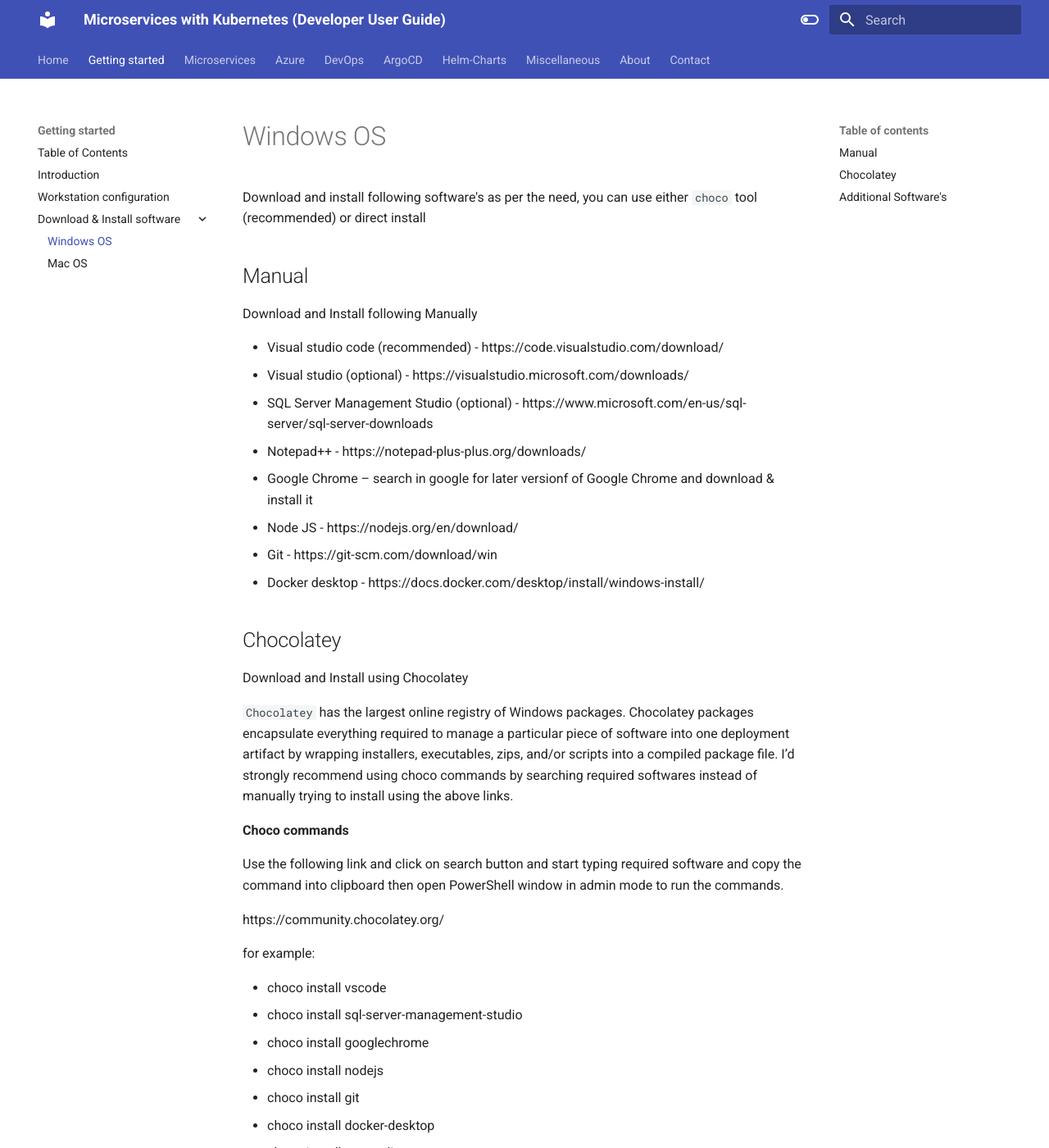
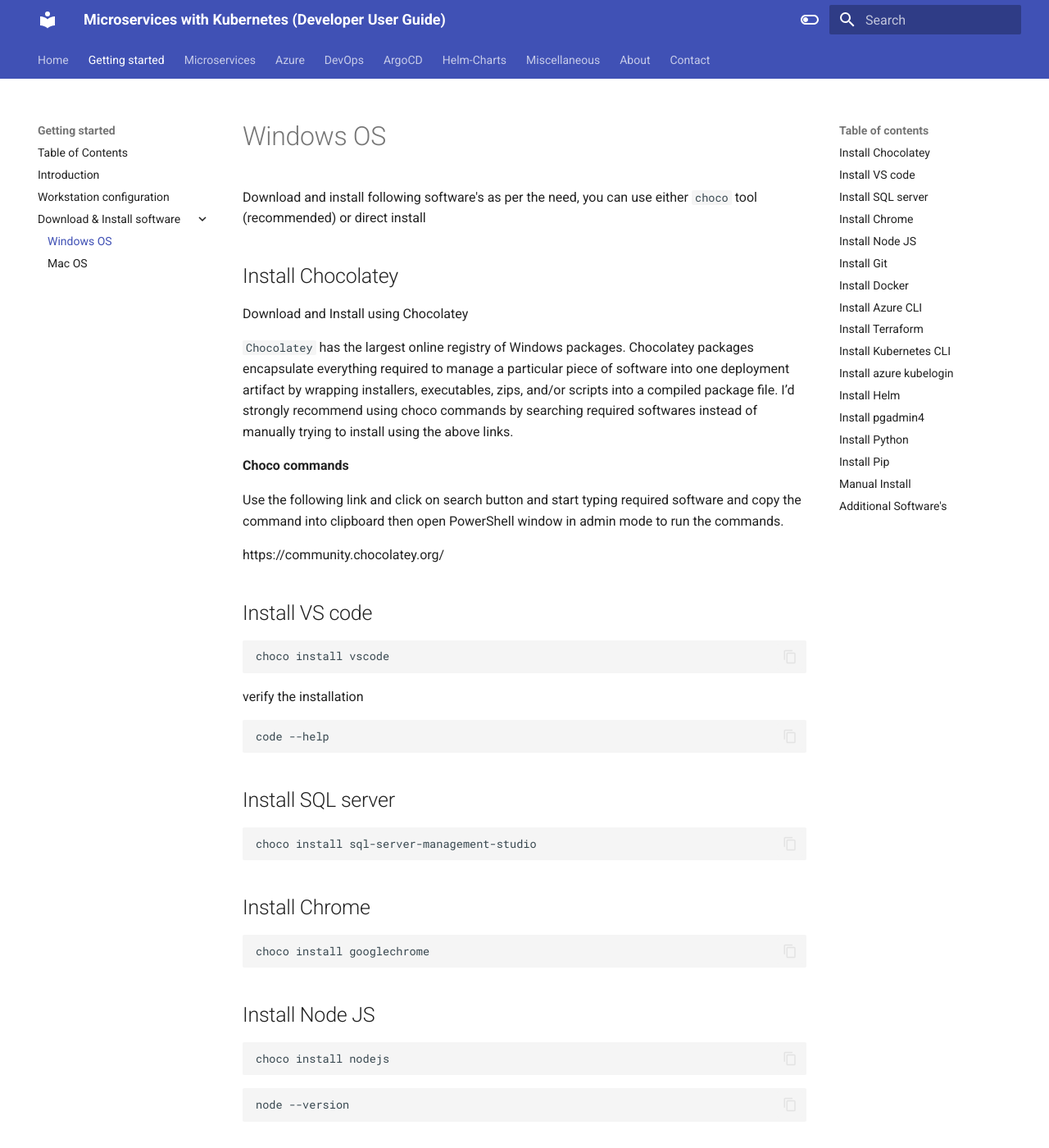
Before and after one commit to akeesari/micros-k8s, an MkDocs documentation site: the page built from docs/gettingstarted/software/windows.md, in a window 1280 px wide and 1400 px high. Shown: the whole window at 82% size. Built offline with MkDocs 1.6.1 and Material for MkDocs 9.7.7, drawn with Linux system fonts in a browser that asks for light colours; some of the changed text lies outside the part shown.

Commit message:
windows softwares

````diff
--- a/docs/gettingstarted/software/windows.md
+++ b/docs/gettingstarted/software/windows.md
@@ -1,19 +1,6 @@
 Download and install following software's as per the need, you can use either `choco` tool (recommended) or direct install
 
-## Manual
-
-Download and Install following Manually
-
-- Visual studio code (recommended) - https://code.visualstudio.com/download/
-- Visual studio (optional) - https://visualstudio.microsoft.com/downloads/
-- SQL Server Management Studio (optional) - https://www.microsoft.com/en-us/sql-server/sql-server-downloads
-- Notepad++ - https://notepad-plus-plus.org/downloads/
-- Google Chrome – search in google for later versionf of Google Chrome and download & install it
-- Node JS - https://nodejs.org/en/download/
-- Git - https://git-scm.com/download/win
-- Docker desktop - https://docs.docker.com/desktop/install/windows-install/
-
-## Chocolatey
+## Install Chocolatey
 
 Download and Install using Chocolatey
 
@@ -26,20 +13,121 @@
 
  https://community.chocolatey.org/
 
-for example:
+## Install VS code
 
-- choco install vscode
-- choco install sql-server-management-studio
-- choco install googlechrome
-- choco install nodejs
-- choco install git
-- choco install docker-desktop
-- choco install azure-cli
-- choco install kubernetes-cli  - Kubernetes Command Line Interface (CLI)
-- choco install azure-kubelogin -  kubelogin is a command-line utility implementing azure authentication into your AKS clusters.
-- choco install kubernetes-helm
-- choco install pgadmin4
+```
+choco install vscode
+```
 
+verify the installation
+```
+code --help
+```
+
+## Install SQL server
+
+```
+choco install sql-server-management-studio
+```
+
+## Install Chrome
+
+```
+choco install googlechrome
+```
+
+## Install Node JS
+
+```
+choco install nodejs
+```
+```
+node --version
+```
+
+## Install Git
+
+```
+choco install git
+```
+```
+git --version
+```
+
+## Install Docker
+
+```
+choco install docker-desktop
+```
+
+```
+docker --version
+```
+
+## Install Azure CLI
+used to create and manage Azure resources.
+
+```
+choco install azure-cli
+```
+
+```
+az --version
+```
+
+## Install Terraform
+used to create Azure resources for IaC.
+
+```
+choco install terraform
+```
+
+```
+terraform --version
+```
+
+## Install Kubernetes CLI
+used for interacting with kubernetes
+
+```
+choco install kubernetes-cli
+```
+
+## Install azure kubelogin
+
+used for interacting with AKS cluster
+
+```
+choco install azure-kubelogin
+```
+
+## Install Helm
+used for interacting with kubernetes for helm
+
+```
+choco install kubernetes-helm
+```
+
+## Install pgadmin4
+used for managing PostgreSQL databases
+
+```
+choco install pgadmin4
+```
+
+## Install Python
+used for mkdocs
+
+```
+choco install python
+```
+
+## Install Pip
+used for installing and managing Python packages
+
+```
+choco install pip
+```
 
 After install VS code, install the following extensions in vs code as per the need:
 
@@ -86,6 +174,21 @@
 …
 
 ```
+
+## Manual Install
+
+Download and Install following Manually
+
+- Visual studio code (recommended) - https://code.visualstudio.com/download/
+- Visual studio (optional) - https://visualstudio.microsoft.com/downloads/
+- SQL Server Management Studio (optional) - https://www.microsoft.com/en-us/sql-server/sql-server-downloads
+- Notepad++ - https://notepad-plus-plus.org/downloads/
+- Google Chrome – search in google for later versionf of Google Chrome and download & install it
+- Node JS - https://nodejs.org/en/download/
+- Git - https://git-scm.com/download/win
+- Docker desktop - https://docs.docker.com/desktop/install/windows-install/
+
+
 ## Additional Software's
 
 You may need these additional softwar to perform daily activities.
````
